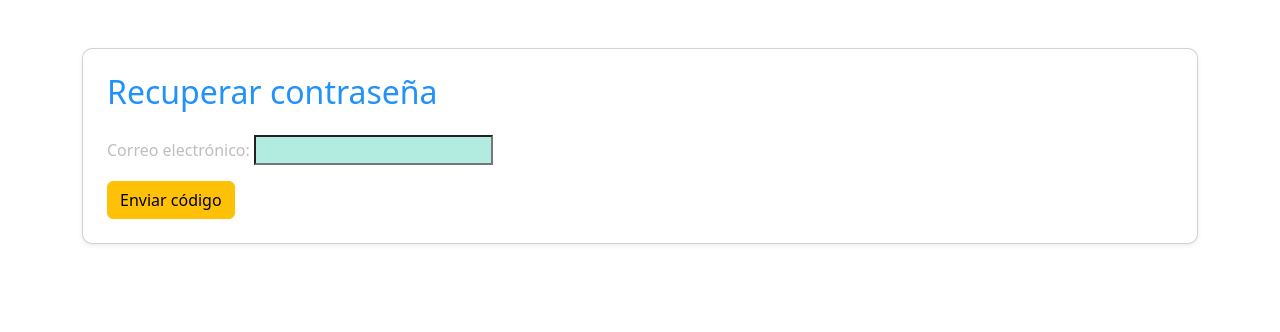
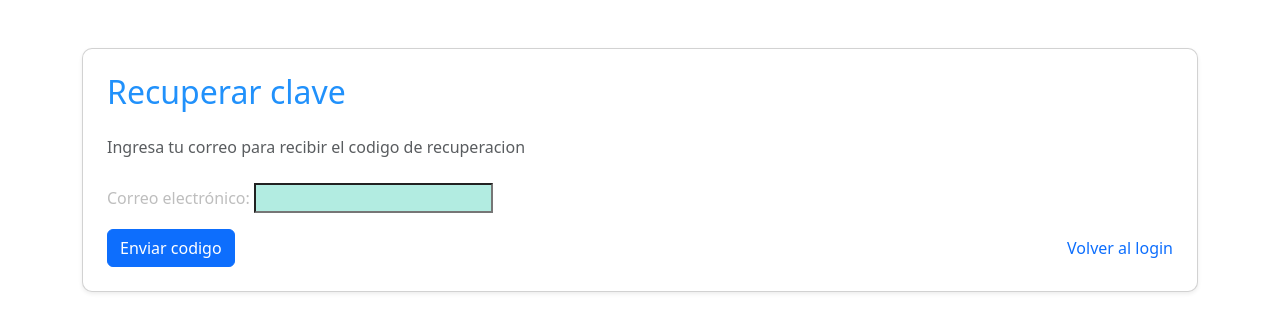
Before and after one commit to Geissen-Rodriguez/gestionusuarios, a Django app: page /recuperacion/ in a window 1280 px wide. Shown: the top 332 px of the page. Run offline with Django 5.2, Linux system fonts and the light colour scheme.

Commit message:
Mejora interfaz de usuario con acceso visible recuperacion de clave

```diff
--- a/accounts/templates/accounts/recuperacion.html
+++ b/accounts/templates/accounts/recuperacion.html
@@ -1,14 +1,20 @@
 {% extends "accounts/base.html" %}
 
-{% block title %}Recuperación de contraseña{% endblock %}
+{% block title %}Recuperar clave{% endblock %}
 
 {% block content %}
 <div class="card p-4 shadow-sm">
-  <h2 class="mb-4">Recuperar contraseña</h2>
+  <h2 class="mb-4">Recuperar clave</h2>
+  <!-- Agregamos descripcion simple para el usuario -->
+  <p class="text-muted mb-4">Ingresa tu correo para recibir el codigo de recuperacion</p>
+
   <form method="post">
     {% csrf_token %}
     {{ form.as_p }}
-    <button type="submit" class="btn btn-warning">Enviar código</button>
+    <div class="d-flex justify-content-between align-items-center">
+      <button type="submit" class="btn btn-primary">Enviar codigo</button>
+      <a href="{% url 'login' %}" class="text-decoration-none">Volver al login</a>
+    </div>
   </form>
 </div>
 {% endblock %}
```
